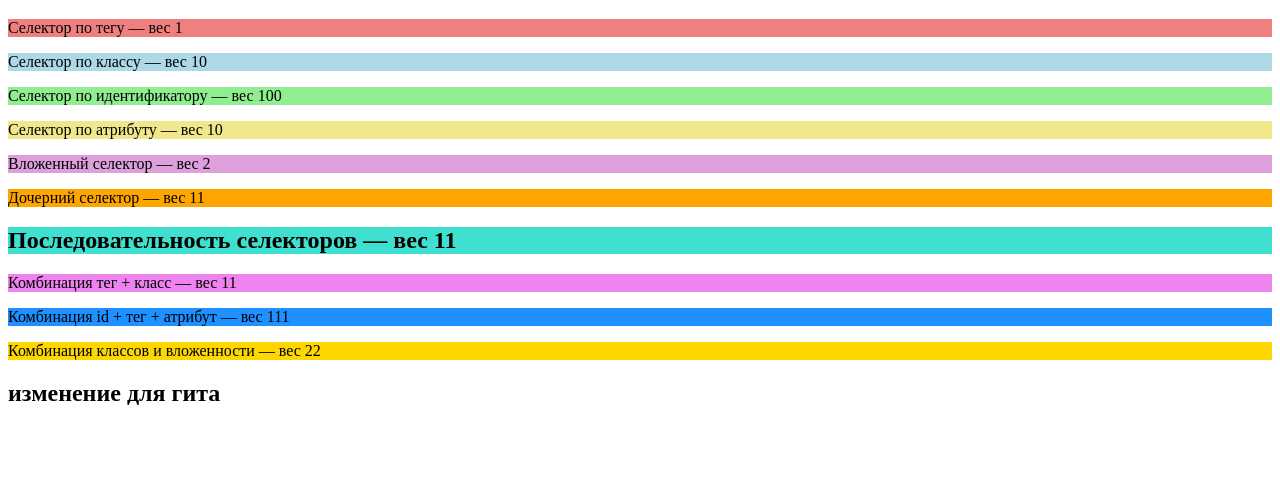
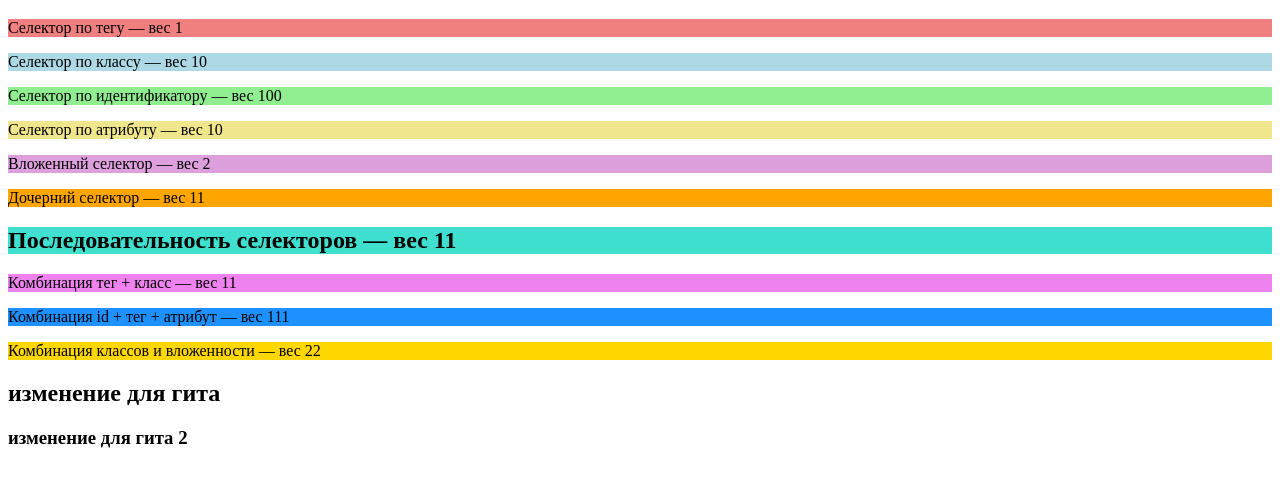
Before and after one commit to ski2lss/Homework-5, a plain HTML site: page index.html in a window 1280 px wide. Shown: the part 61-548 px from the top of the page. Drawn offline with Linux system fonts and the light colour scheme.

Commit message:
add new main

```diff
--- a/index.html
+++ b/index.html
@@ -56,6 +56,7 @@
             </div>
         </article>
         <h2>изменение для гита</h2>
+        <h3>изменение для гита 2</h3>
     </main>
 </body>
 </html>
```
